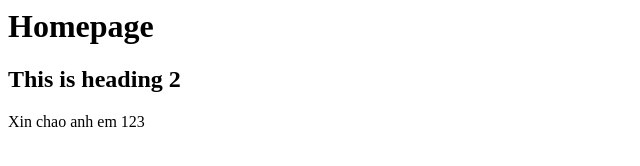
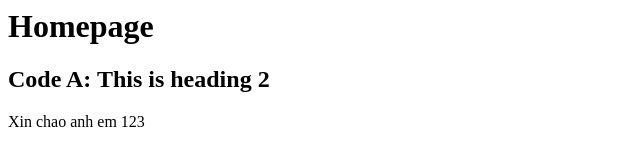
Before and after one commit to nhannthv/HOC-GIT, a plain HTML site: page index.html in a window 1280 px wide. Shown: the whole page, without its empty margins (0-640 px from the left). Drawn offline with Linux system fonts and the light colour scheme.

Commit message:
Fix h2 in index.html of branch main

```diff
--- a/index.html
+++ b/index.html
@@ -1,4 +1,4 @@
 <h1>Homepage</h1>
-<h2>This is heading 2</h2>
+<h2>Code A: This is heading 2</h2>
 
 <p>Xin chao anh em 123</p>
```
